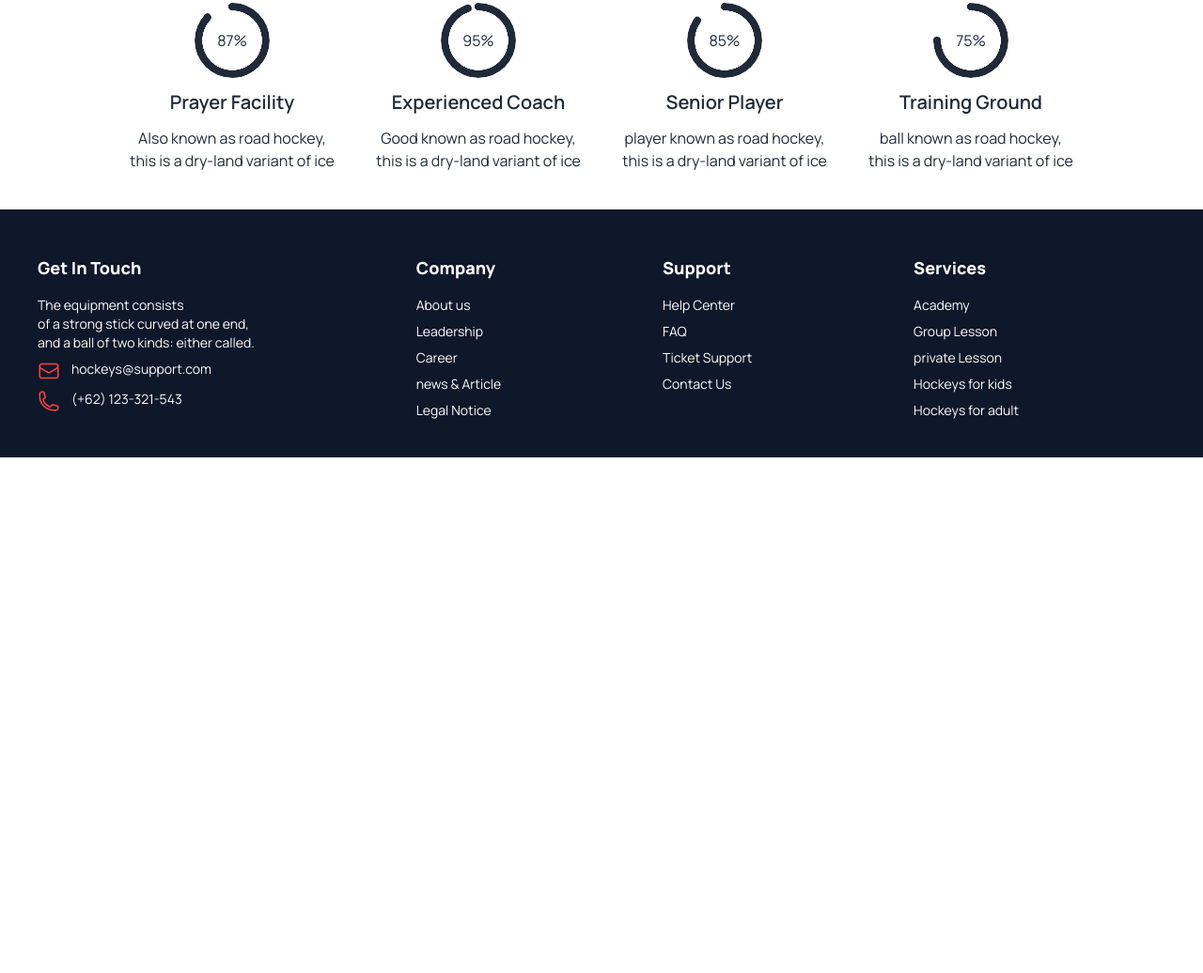
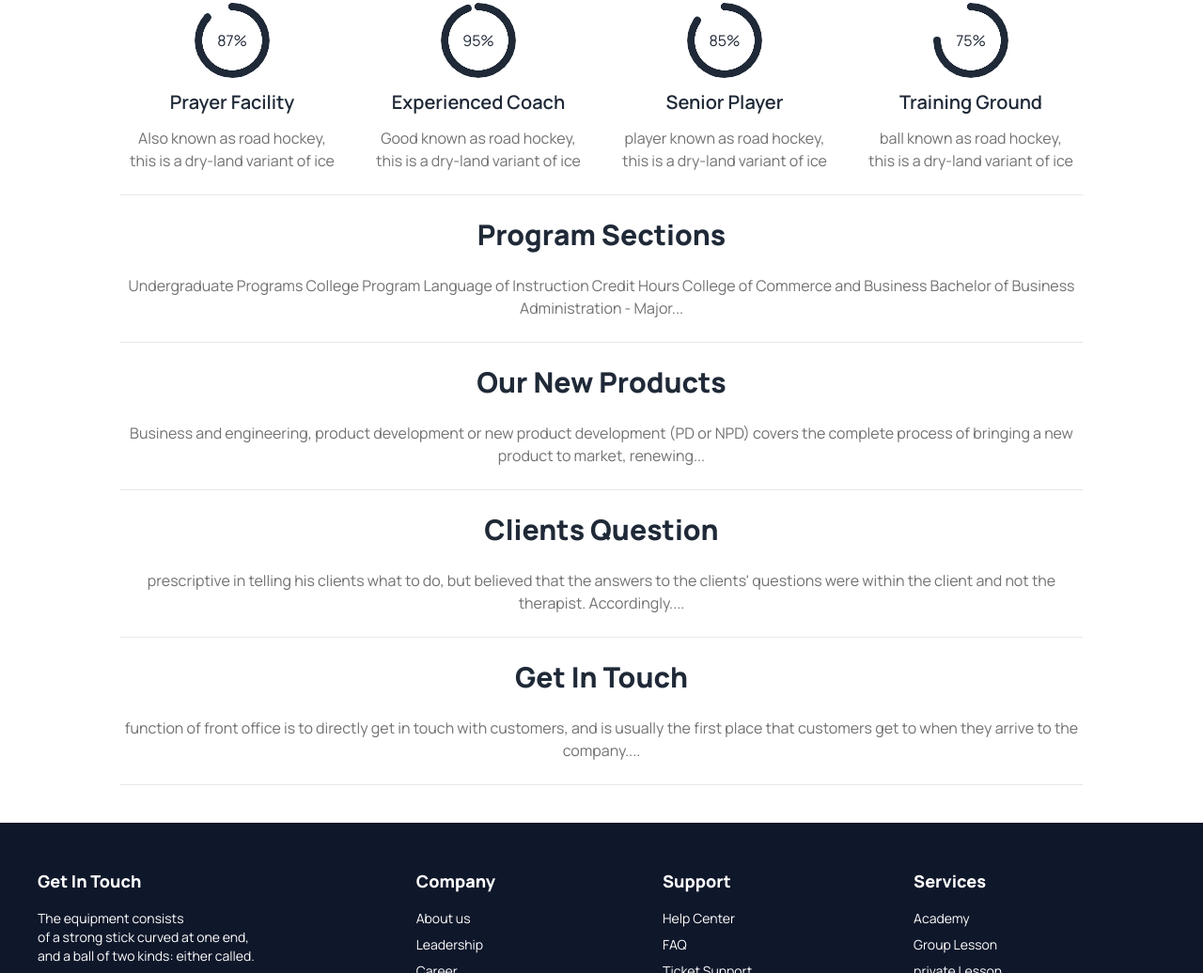
Before and after one commit to Tarekfaisal7M/assignment--3, a plain HTML site: page index.html in a window 1280 px wide. Shown: the part 914-1950 px from the top of the page at 94% size. Before the commit the page ends 1401 px from the top, so only its background shows below. Drawn offline with nearby package versions, Linux system fonts and the light colour scheme.

Commit message:
five header and paragrap section added

```diff
--- a/index.html
+++ b/index.html
@@ -23,6 +23,7 @@
                     colors: {
                         clifford: '#da373d',
                         'hockey-primary': '#FF4240',
+                        'hockey-primary-rg': 'rgba(19, 19, 24, 0.60)',
                     }
                 }
             }
@@ -123,7 +124,8 @@
         <!-- slider down -->
         <section class="text-center mt-6 space-y-6">
             <h1 class="text-3xl font-extrabold">Professional Hockeys Club</h1>
-            <p>game was initially called "hockey on the ice" and preceded the organization and development of ice
+            <p class="text-hockey-primary-rg">game was initially called "hockey on the ice" and preceded the
+                organization and development of ice
                 hockey, but was officially changed to "bandy" in the early 20th century in order to avoid confusion
                 with ice hockey.</p>
             <hr>
@@ -133,28 +135,57 @@
             <div class="text-center space-y-3">
                 <div class="radial-progress" style="--value:87;" role="progressbar">87%</div>
                 <h4 class="text-xl font-semibold">Prayer Facility</h4>
-                <p>Also known as road hockey, <br> this is a dry-land variant of ice</p>
+                <p class="text-hockey-primary-rg">Also known as road hockey, <br> this is a dry-land variant of ice</p>
             </div>
             <div class="text-center space-y-3">
                 <div class="radial-progress" style="--value:95;" role="progressbar">95%</div>
                 <h4 class="text-xl font-semibold">Experienced Coach</h4>
-                <p>Good known as road hockey, <br> this is a dry-land variant of ice</p>
+                <p class="text-hockey-primary-rg">Good known as road hockey, <br> this is a dry-land variant of ice</p>
             </div>
             <div class="text-center space-y-3">
                 <div class="radial-progress" style="--value:85;" role="progressbar">85%</div>
                 <h4 class="text-xl font-semibold">Senior Player</h4>
-                <p>player known as road hockey, <br> this is a dry-land variant of ice</p>
+                <p class="text-hockey-primary-rg">player known as road hockey, <br> this is a dry-land variant of ice
+                </p>
             </div>
             <div class="text-center space-y-3">
                 <div class="radial-progress" style="--value:75;" role="progressbar">75%</div>
                 <h4 class="text-xl font-semibold">Training Ground</h4>
-                <p>ball known as road hockey, <br> this is a dry-land variant of ice</p>
+                <p class="text-hockey-primary-rg">ball known as road hockey, <br> this is a dry-land variant of ice</p>
             </div>
         </section>
-
+        <br>
+        <hr>
+        <!--program title-->
+        <section class="text-center mt-6 space-y-6">
+            <h1 class="text-3xl font-extrabold">Program Sections</h1>
+            <p class="text-hockey-primary-rg">Undergraduate Programs College Program Language of Instruction Credit
+                Hours College of Commerce and Business Bachelor of Business Administration - Major...</p>
+            <hr>
+        </section>
+        <!-- product section -->
+        <section class="text-center mt-6 space-y-6">
+            <h1 class="text-3xl font-extrabold">Our New Products</h1>
+            <p class="text-hockey-primary-rg">Business and engineering, product development or new product development
+                (PD or NPD) covers the complete process of bringing a new product to market, renewing...</p>
+            <hr>
+        </section>
+        <!-- client question -->
+        <section class="text-center mt-6 space-y-6">
+            <h1 class="text-3xl font-extrabold">Clients Question</h1>
+            <p class="text-hockey-primary-rg">prescriptive in telling his clients what to do, but believed that the
+                answers to the clients' questions were within the client and not the therapist. Accordingly....</p>
+            <hr>
+        </section>
     </header>
-    <main>
-
+    <!-- main section -->
+    <main class="lg:px-32 sm:px-6">
+        <!-- get in touch -->
+        <section class="text-center mt-6 space-y-6">
+            <h1 class="text-3xl font-extrabold">Get In Touch</h1>
+            <p class="text-hockey-primary-rg">function of front office is to directly get in touch with customers, and is usually the first place that customers get to when they arrive to the company....</p>
+            <hr>
+        </section>
     </main>
     <!-- footer section -->
     <footer class="footer p-10 bg-slate-900 font-manrope mt-10">
```
